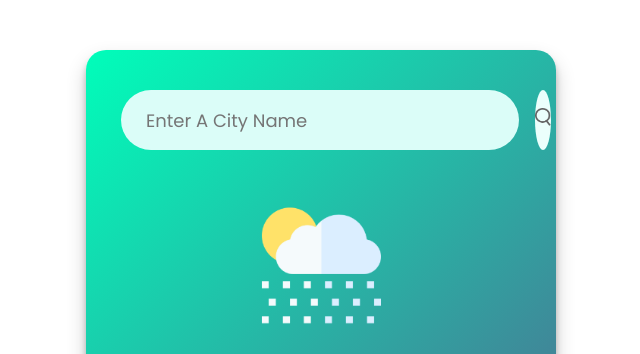
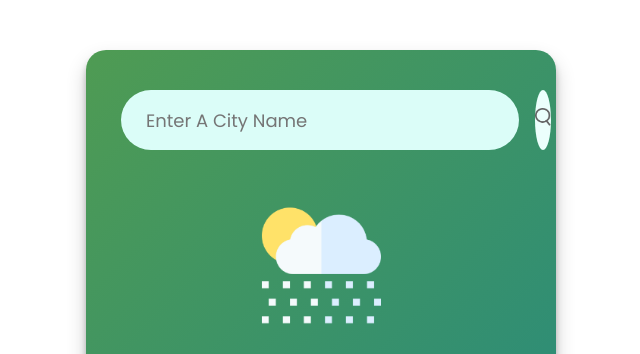
Before and after one commit to vysnoo/weather-app-js, a plain HTML site: page index.html in a window 1280 px wide. Shown: the top 354 px of the page, without its empty margins (319-959 px from the left). Drawn offline with Linux system fonts and the light colour scheme.

Commit message:
final commit

```diff
--- a/css/style.css
+++ b/css/style.css
@@ -13,7 +13,7 @@ body {
 .card {
   width: 90%;
   max-width: 470px;
-  background: linear-gradient(135deg, #00feba, #5b548a);
+  background: linear-gradient(135deg, #4f9b53, #228883);
   color: #fff;
   margin: 50px auto 0;
   border-radius: 20px;
```
